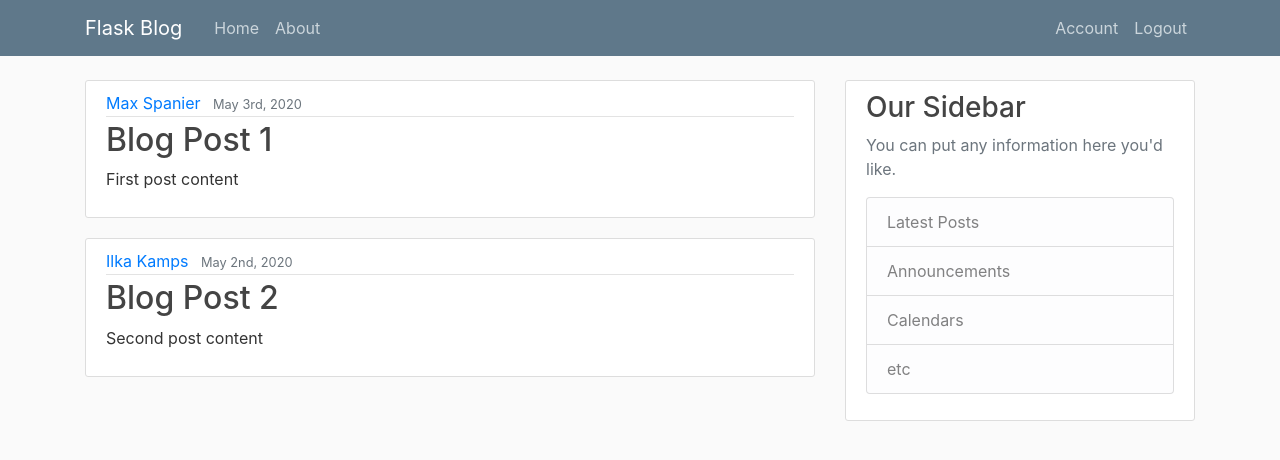
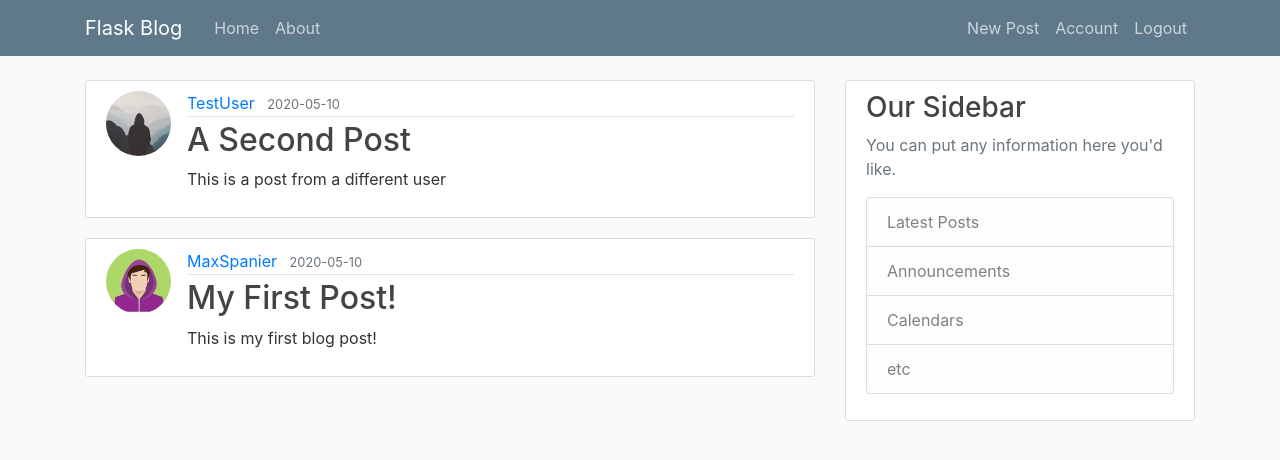
Before and after one commit to MaxSpanier/Flaskblog, a Flask app: page / in a window 1280 px wide. Shown: the top 460 px of the page. Run offline with Flask 2, Linux system fonts and the light colour scheme; a user stored in the database is signed in; data comes from the database, SQL or seed files in the repository; both versions use the stored data as it was after the commit; some libraries are stand-ins or nearby versions.

Commit message:
Added the ability to upgrade and delete posts

```diff
--- a/app/models.py
+++ b/app/models.py
@@ -15,7 +15,7 @@ class User(db.Model, UserMixin):
     posts = db.relationship('Post', backref='author', lazy=True)
 
     def __repr__(self):
-        return f"User('{self.username}', '{self.email}', '{self.image_file}', '{self.password}')"
+        return f"User('{self.username}', '{self.email}', '{self.image_file}')"  #, '{self.password}'
 
 
 class Post(db.Model):
--- a/app/routes.py
+++ b/app/routes.py
@@ -2,31 +2,17 @@ import secrets
 import os
 
 from PIL import Image
-from flask import render_template, url_for, flash, redirect, request
+from flask import render_template, url_for, flash, redirect, request, abort
 from app import app, db, bcrypt
-from app.forms import RegistrationForm, LoginForm, UpdateAccountForm
+from app.forms import RegistrationForm, LoginForm, UpdateAccountForm, PostForm
 from app.models import User, Post
 from flask_login import login_user, current_user, logout_user, login_required
-
-posts = [
-    {
-        'author': 'Max Spanier',
-        'title': 'Blog Post 1',
-        'content': 'First post content',
-        'date_posted': 'May 3rd, 2020'
-    },
-    {
-        'author': 'Ilka Kamps',
-        'title': 'Blog Post 2',
-        'content': 'Second post content',
-        'date_posted': 'May 2nd, 2020'
-    }
-]
 
 
 @app.route("/")
 @app.route("/home")
 def home():
+    posts = Post.query.all()
     return render_template('home.html', posts=posts)
 
 @app.route("/about")
@@ -98,3 +84,50 @@ def account():
         form.email.data = current_user.email
     image_file = url_for("static", filename="profile_pics/" + current_user.image_file)
     return render_template("account.html", title="Account", image_file=image_file, form=form)
+
+@app.route("/post/new", methods=["GET", "Post"])
+@login_required
+def new_post():
+    form = PostForm()
+    if form.validate_on_submit():
+        post = Post(title=form.title.data, content=form.content.data, author=current_user)
+        db.session.add(post)
+        db.session.commit()
+        flash("Your post has been created!", "success")
+        return redirect(url_for("home"))
+    return render_template("create_post.html", title="New Post", form=form, legend="New Post")
+
+@app.route("/post/<int:post_id>")
+def post(post_id):
+    post = Post.query.get_or_404(post_id)
+    return render_template("post.html", title=post.title, post=post)
+
+
+@app.route("/post/<int:post_id>/update", methods=['GET', 'POST'])
+@login_required
+def update_post(post_id):
+    post = Post.query.get_or_404(post_id)
+    if post.author != current_user:
+        abort(403)
+    form = PostForm()
+    if form.validate_on_submit():
+        post.title = form.title.data
+        post.content = form.content.data
+        db.session.commit()
+        flash('Your post has been updated!', 'success')
+        return redirect(url_for('post', post_id=post.id))
+    elif request.method == 'GET':
+        form.title.data = post.title
+        form.content.data = post.content
+    return render_template('create_post.html', title='Update Post', form=form, legend='Update Post')
+
+@app.route("/post/<int:post_id>/delete", methods=['POST'])
+@login_required
+def delete_post(post_id):
+    post = Post.query.get_or_404(post_id)
+    if post.author != current_user:
+        abort(403)
+    db.session.delete(post)
+    db.session.commit()
+    flash('Your post has been deleted!', 'success')
+    return redirect(url_for('home'))
--- a/app/templates/home.html
+++ b/app/templates/home.html
@@ -3,12 +3,13 @@
 {% block content %}
     {% for post in posts %}
         <article class="media content-section">
+            <img class="rounded-circle article-img" src="{{ url_for('static', filename='profile_pics/' + post.author.image_file) }}">
             <div class="media-body">
                 <div class="article-metadata">
-                    <a class="mr-2" href="#">{{ post.author }}</a>
-                    <small class="text-muted">{{ post.date_posted }}</small>
+                    <a class="mr-2" href="#">{{ post.author.username }}</a>
+                    <small class="text-muted">{{ post.date_posted.strftime("%Y-%m-%d") }}</small>
                 </div>
-                <h2><a class="article-title" href="#">{{ post.title }}</a></h2>
+                <h2><a class="article-title" href="{{ url_for('post', post_id=post.id) }}">{{ post.title }}</a></h2>
                 <p class="article-content">{{ post.content }}</p>
             </div>
         </article>
--- a/app/templates/layout.html
+++ b/app/templates/layout.html
@@ -36,6 +36,7 @@
                     <!-- Navbar Right Side -->
                     <div class="navbar-nav">
                         {% if current_user.is_authenticated %}
+                            <a class="nav-item nav-link" href="{{ url_for('new_post') }}">New Post</a>
                             <a class="nav-item nav-link" href="{{ url_for('account') }}">Account</a>
                             <a class="nav-item nav-link" href="{{ url_for('logout') }}">Logout</a>
                         {% else %}
```
Also changed, not shown: app/forms.py (+6 -1 lines), app/templates/create_post.html (added, +43 -0 lines), app/templates/post.html (added, +44 -0 lines), app/database.db, 1 other file.
